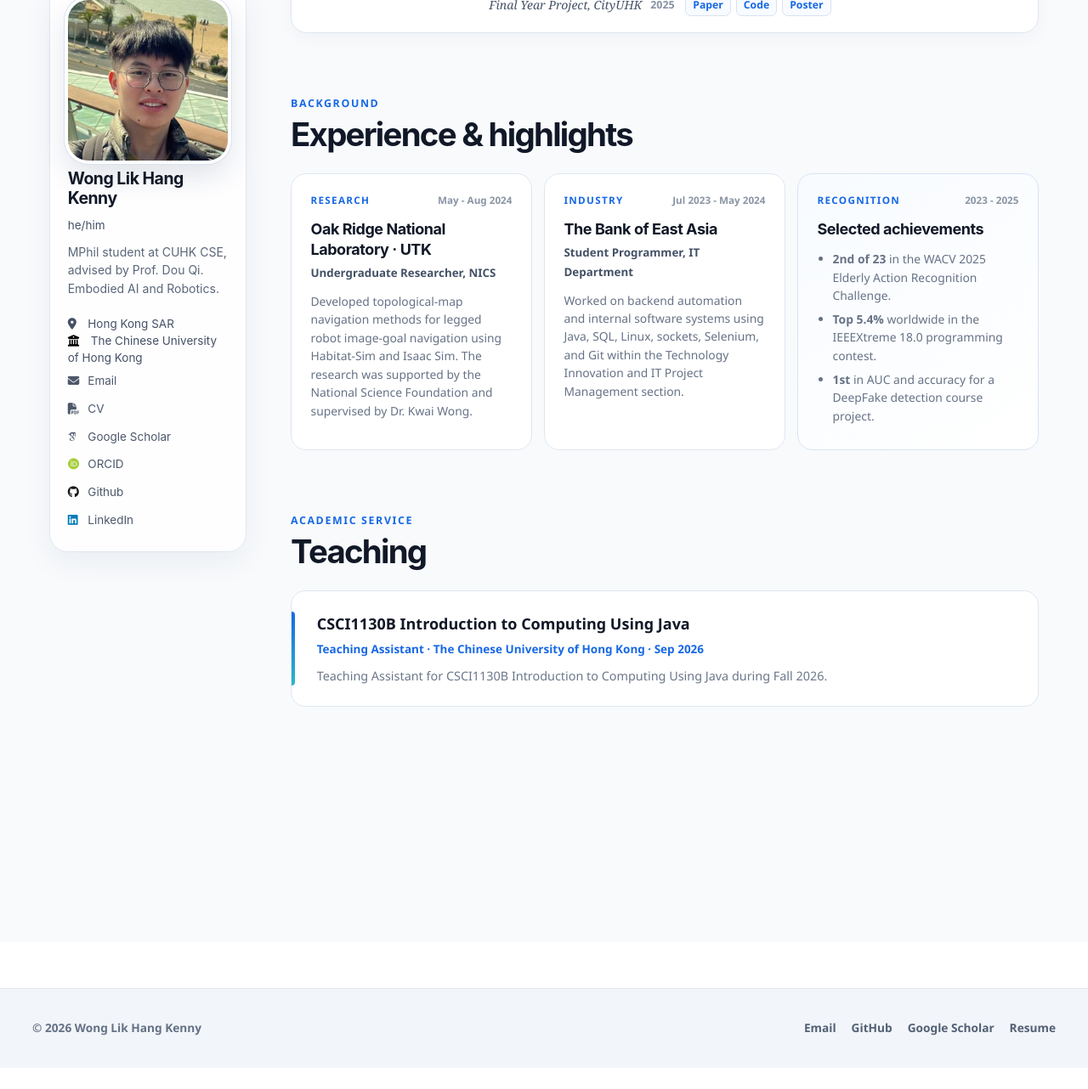
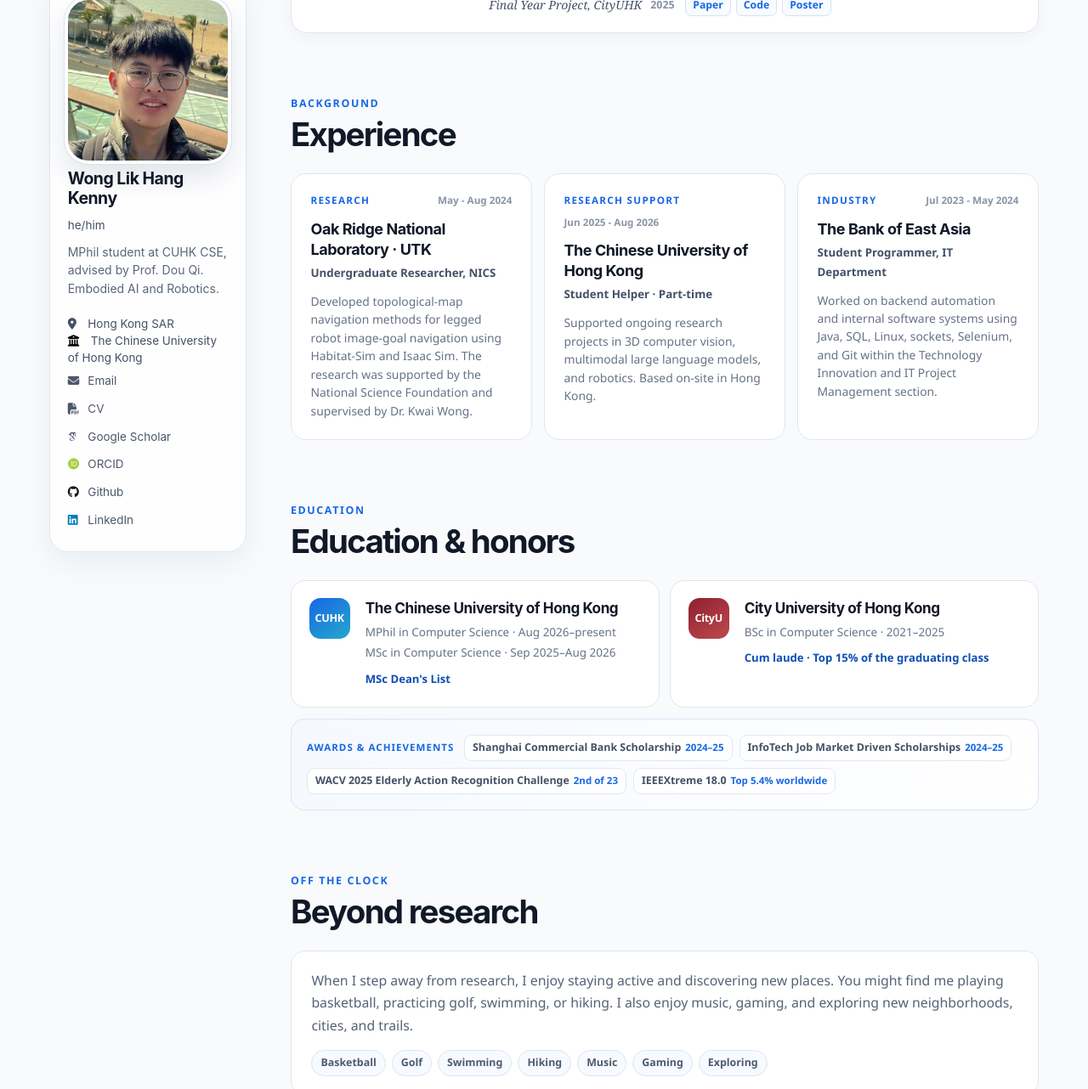
Before and after one commit to Kenn3o3/Kenn3o3.github.io, a Jekyll site: the page built from _pages/about.md, in a window 1280 px wide and 1400 px high, scrolled down 2243 px, cut to the strip 118-1400 px from the top of the window. Shown: the whole strip at 85% size. Built offline with Jekyll 4.4.1, drawn with Linux system fonts in a browser that asks for light colours; some web fonts are replaced; before the commit the page ends 3618 px from its top, so only the background shows below that.

Commit message:
Add education honors experience and personal interests

```diff
--- a/_pages/about.md
+++ b/_pages/about.md
@@ -51,7 +51,7 @@
 {% include project-list.html %}
 
 <div class="home-section-heading">
-  <div><p>Background</p><h2>Experience &amp; highlights</h2></div>
+  <div><p>Background</p><h2>Experience</h2></div>
 </div>
 
 <div class="experience-grid">
@@ -62,21 +62,50 @@
     <p>Developed topological-map navigation methods for legged robot image-goal navigation using Habitat-Sim and Isaac Sim. The research was supported by the National Science Foundation and supervised by Dr. Kwai Wong.</p>
   </article>
   <article class="experience-card">
+    <div class="experience-card__top"><span>Research support</span><time>Jun 2025 - Aug 2026</time></div>
+    <h3>The Chinese University of Hong Kong</h3>
+    <p class="experience-role">Student Helper · Part-time</p>
+    <p>Supported ongoing research projects in 3D computer vision, multimodal large language models, and robotics. Based on-site in Hong Kong.</p>
+  </article>
+  <article class="experience-card">
     <div class="experience-card__top"><span>Industry</span><time>Jul 2023 - May 2024</time></div>
     <h3>The Bank of East Asia</h3>
     <p class="experience-role">Student Programmer, IT Department</p>
     <p>Worked on backend automation and internal software systems using Java, SQL, Linux, sockets, Selenium, and Git within the Technology Innovation and IT Project Management section.</p>
   </article>
-  <article class="experience-card experience-card--accent">
-    <div class="experience-card__top"><span>Recognition</span><time>2023 - 2025</time></div>
-    <h3>Selected achievements</h3>
-    <ul>
-      <li><strong>2nd of 23</strong> in the WACV 2025 Elderly Action Recognition Challenge.</li>
-      <li><strong>Top 5.4%</strong> worldwide in the IEEEXtreme 18.0 programming contest.</li>
-      <li><strong>1st</strong> in AUC and accuracy for a DeepFake detection course project.</li>
-    </ul>
+</div>
+
+<div class="home-section-heading">
+  <div><p>Education</p><h2>Education &amp; honors</h2></div>
+</div>
+
+<div class="education-grid">
+  <article class="education-card">
+    <span class="education-mark">CUHK</span>
+    <div><h3>The Chinese University of Hong Kong</h3><p>MPhil in Computer Science · Aug 2026–present</p><p>MSc in Computer Science · Sep 2025–Aug 2026</p><strong>MSc Dean's List</strong></div>
+  </article>
+  <article class="education-card">
+    <span class="education-mark education-mark--cityu">CityU</span>
+    <div><h3>City University of Hong Kong</h3><p>BSc in Computer Science · 2021–2025</p><strong>Cum laude · Top 15% of the graduating class</strong></div>
   </article>
 </div>
+
+<div class="honors-strip" aria-label="Selected awards and achievements">
+  <span class="honors-label">Awards &amp; achievements</span>
+  <span>Shanghai Commercial Bank Scholarship <small>2024–25</small></span>
+  <span>InfoTech Job Market Driven Scholarships <small>2024–25</small></span>
+  <span>WACV 2025 Elderly Action Recognition Challenge <small>2nd of 23</small></span>
+  <span>IEEEXtreme 18.0 <small>Top 5.4% worldwide</small></span>
+</div>
+
+<div class="home-section-heading">
+  <div><p>Off the clock</p><h2>Beyond research</h2></div>
+</div>
+
+<section class="interests-card" aria-label="Personal interests">
+  <p>When I step away from research, I enjoy staying active and discovering new places. You might find me playing basketball, practicing golf, swimming, or hiking. I also enjoy music, gaming, and exploring new neighborhoods, cities, and trails.</p>
+  <div class="interest-tags"><span>Basketball</span><span>Golf</span><span>Swimming</span><span>Hiking</span><span>Music</span><span>Gaming</span><span>Exploring</span></div>
+</section>
 
 <div class="home-section-heading">
   <div><p>Academic service</p><h2>Teaching</h2></div>
--- a/_sass/_custom.scss
+++ b/_sass/_custom.scss
@@ -567,6 +567,134 @@
   font-weight: 700;
 }
 
+.education-grid {
+  display: grid;
+  grid-template-columns: repeat(2, minmax(0, 1fr));
+  gap: 12px;
+}
+
+.education-card {
+  display: flex;
+  align-items: flex-start;
+  gap: 1rem;
+  padding: 1.15rem;
+  border: 1px solid var(--kw-line);
+  border-radius: 17px;
+  background: #fff;
+
+  h3 {
+    margin: 0 0 0.4rem;
+    color: var(--kw-ink);
+    font-size: 0.95rem;
+    line-height: 1.35;
+  }
+
+  p {
+    margin: 0 0 0.28rem !important;
+    color: #667286;
+    font-size: 0.75rem !important;
+    line-height: 1.45 !important;
+  }
+
+  strong {
+    display: inline-block;
+    margin-top: 0.22rem;
+    color: var(--kw-blue-dark);
+    font-size: 0.73rem;
+  }
+}
+
+.education-mark {
+  display: grid;
+  flex: 0 0 48px;
+  width: 48px;
+  height: 48px;
+  place-items: center;
+  border-radius: 13px;
+  color: #fff;
+  background: linear-gradient(145deg, #1768e5, #25a8cb);
+  font-size: 0.7rem;
+  font-weight: 850;
+  letter-spacing: -0.025em;
+
+  &--cityu {
+    color: #fff;
+    background: linear-gradient(145deg, #8f2030, #be4a4e);
+  }
+}
+
+.honors-strip {
+  display: flex;
+  flex-wrap: wrap;
+  align-items: center;
+  gap: 8px;
+  margin-top: 13px;
+  padding: 1rem;
+  border: 1px solid #d8e4f5;
+  border-radius: 16px;
+  background: linear-gradient(110deg, #f5f9ff, #fff);
+
+  > span:not(.honors-label) {
+    display: inline-flex;
+    flex-wrap: wrap;
+    align-items: baseline;
+    gap: 5px;
+    min-height: 31px;
+    padding: 5px 9px;
+    border: 1px solid #e0e8f3;
+    border-radius: 9px;
+    color: #445166;
+    background: #fff;
+    font-size: 0.69rem;
+    font-weight: 700;
+  }
+
+  small {
+    color: var(--kw-blue);
+    font-size: 0.64rem;
+    font-weight: 800;
+  }
+}
+
+.honors-label {
+  margin-right: 0.2rem;
+  color: var(--kw-blue);
+  font-size: 0.64rem;
+  font-weight: 850;
+  letter-spacing: 0.09em;
+  text-transform: uppercase;
+}
+
+.interests-card {
+  padding: 1.2rem 1.3rem;
+  border: 1px solid var(--kw-line);
+  border-radius: 17px;
+  background: #fff;
+
+  > p {
+    margin: 0 0 0.9rem !important;
+    color: #556276;
+    font-size: 0.88rem !important;
+    line-height: 1.65 !important;
+  }
+}
+
+.interest-tags {
+  display: flex;
+  flex-wrap: wrap;
+  gap: 7px;
+
+  span {
+    padding: 5px 10px;
+    border: 1px solid #dce6f3;
+    border-radius: 999px;
+    color: #4c5b70;
+    background: #f7faff;
+    font-size: 0.69rem;
+    font-weight: 700;
+  }
+}
+
 .teaching-list {
   li {
     position: relative;
@@ -791,6 +919,7 @@
   }
 
   .experience-grid { grid-template-columns: 1fr; }
+  .education-grid { grid-template-columns: 1fr; }
 }
 
 @media screen and (max-width: 600px) {
```
